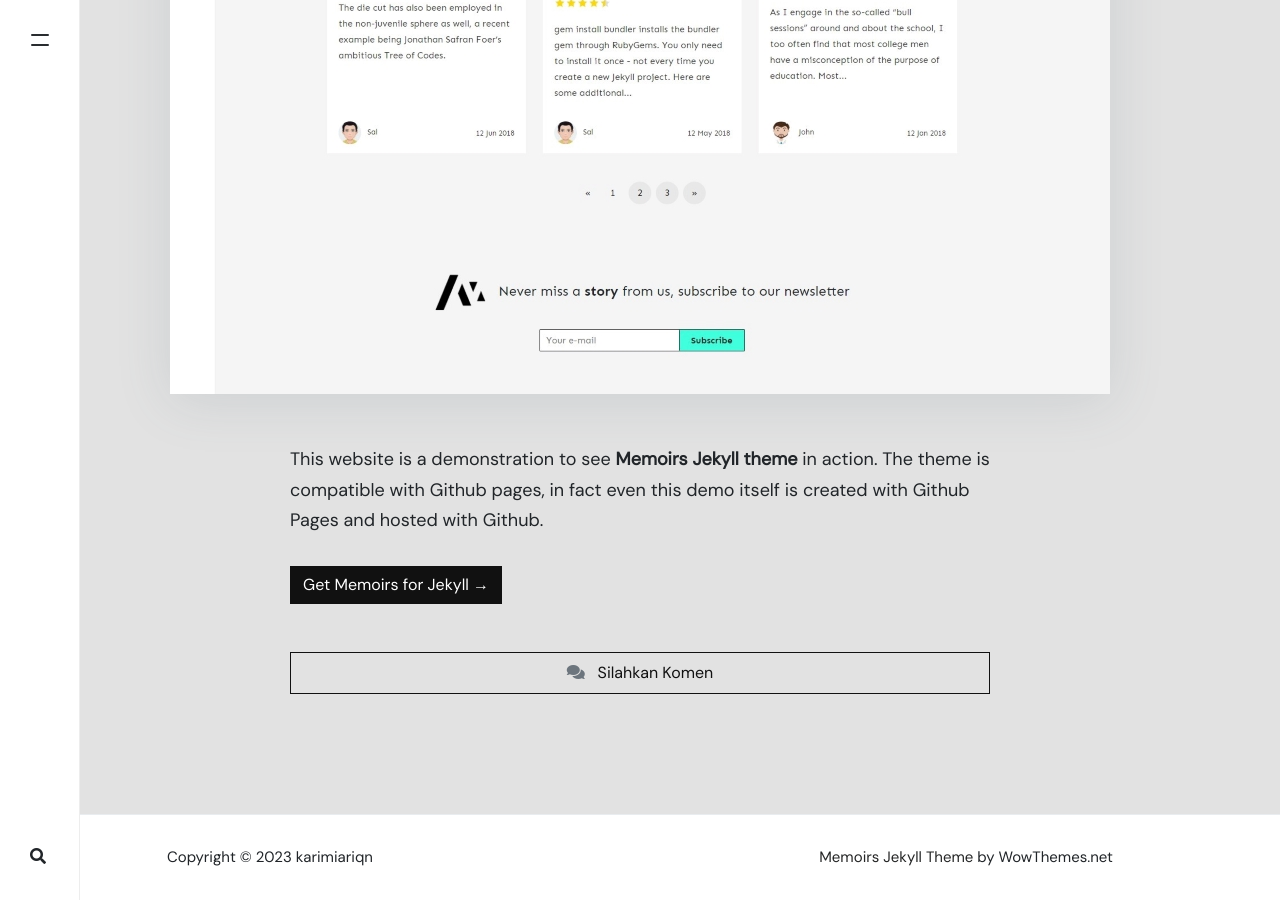
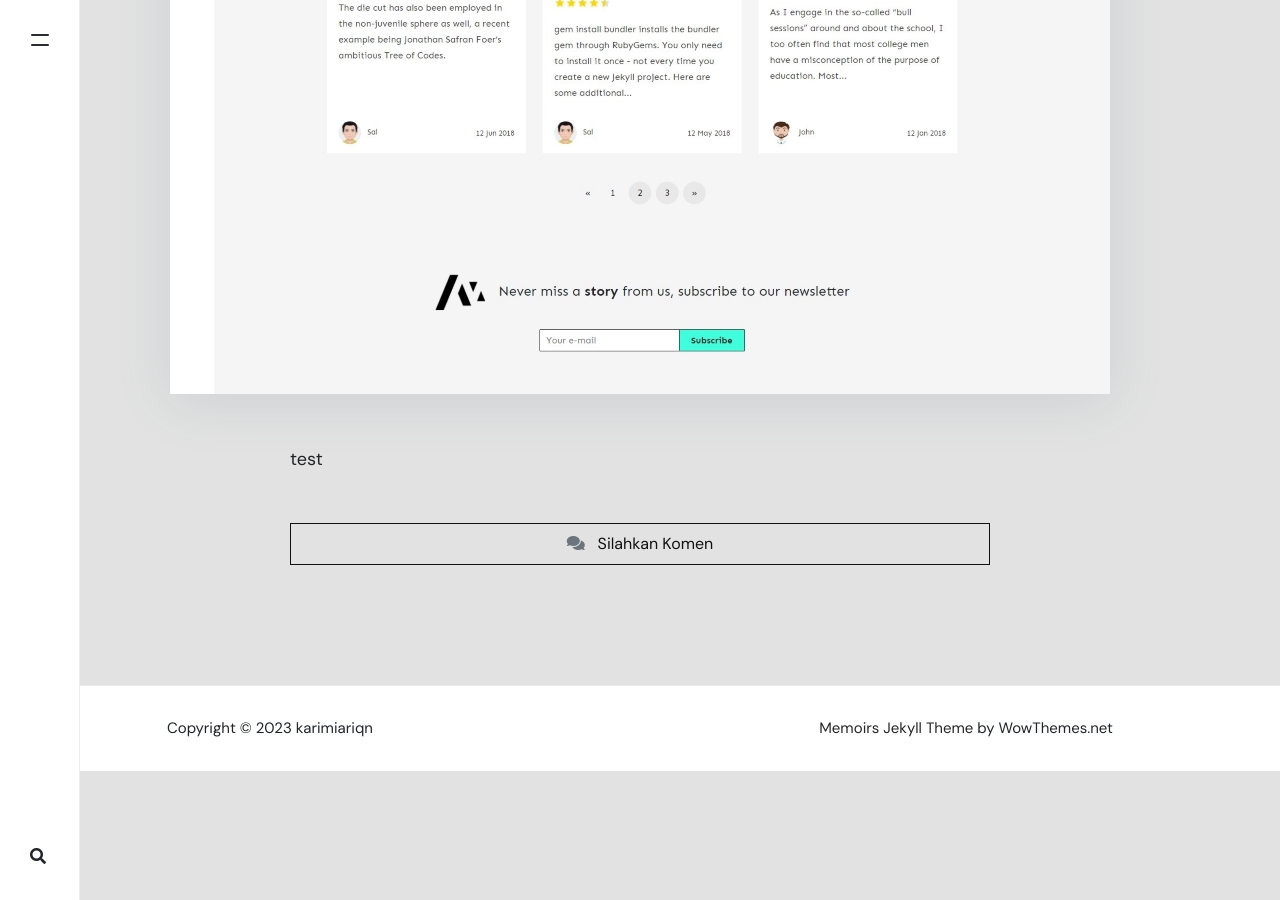
Before and after one commit to karimiariq/karimiariqn.github.io, a Jekyll site: the page built from _pages/about.md, in a window 1280 px wide and 900 px high, scrolled down 1234 px. Built offline with Jekyll 4.4.1, drawn with Linux system fonts in a browser that asks for light colours; nearby versions of some CDN libraries; comment, search, counter and statistics services are not loaded.

Commit message:
Updated Note _pages/about.md

```diff
--- a/_pages/about.md
+++ b/_pages/about.md
@@ -7,6 +7,4 @@ image: assets/images/screenshot.jpg
 imageshadow: true
 ---
 
-This website is a demonstration to see **Memoirs Jekyll theme** in action. The theme is compatible with Github pages, in fact even this demo itself is created with Github Pages and hosted with Github.
-
-<a target="_blank" href="https://bootstrapstarter.com/jekyll-theme-memoirs/" class="btn btn-dark"> Get Memoirs for Jekyll &rarr;</a>
+test
```
